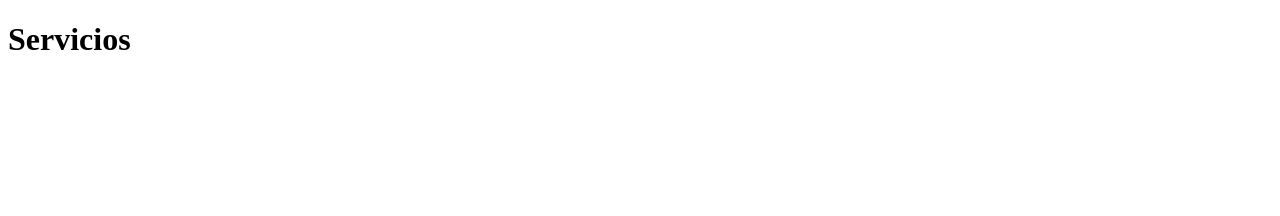
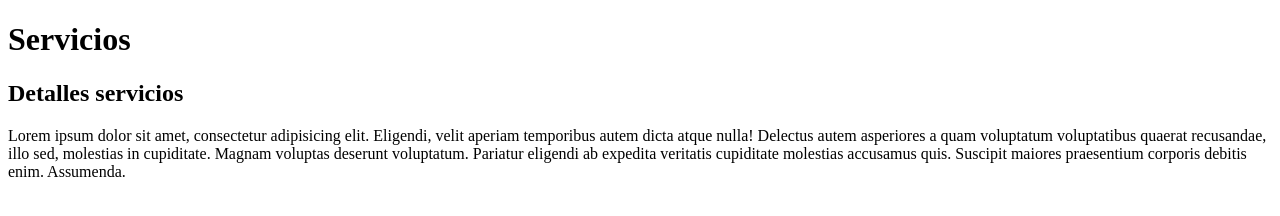
Before and after one commit to LucasFerreiraUBA/LucasFerreiraUBA.github.io, a plain HTML site: page servicios.html in a window 1280 px wide. Drawn offline with Linux system fonts and the light colour scheme.

Commit message:
Agrego detalles de Servicios a servicios.html

```diff
--- a/servicios.html
+++ b/servicios.html
@@ -8,6 +8,8 @@
 </head>
 <body>
     <h1>Servicios</h1>
+    <h2>Detalles servicios</h2>
+    <p>Lorem ipsum dolor sit amet, consectetur adipisicing elit. Eligendi, velit aperiam temporibus autem dicta atque nulla! Delectus autem asperiores a quam voluptatum voluptatibus quaerat recusandae, illo sed, molestias in cupiditate. Magnam voluptas deserunt voluptatum. Pariatur eligendi ab expedita veritatis cupiditate molestias accusamus quis. Suscipit maiores praesentium corporis debitis enim. Assumenda.</p>
 
 </body>
 </html>
```
